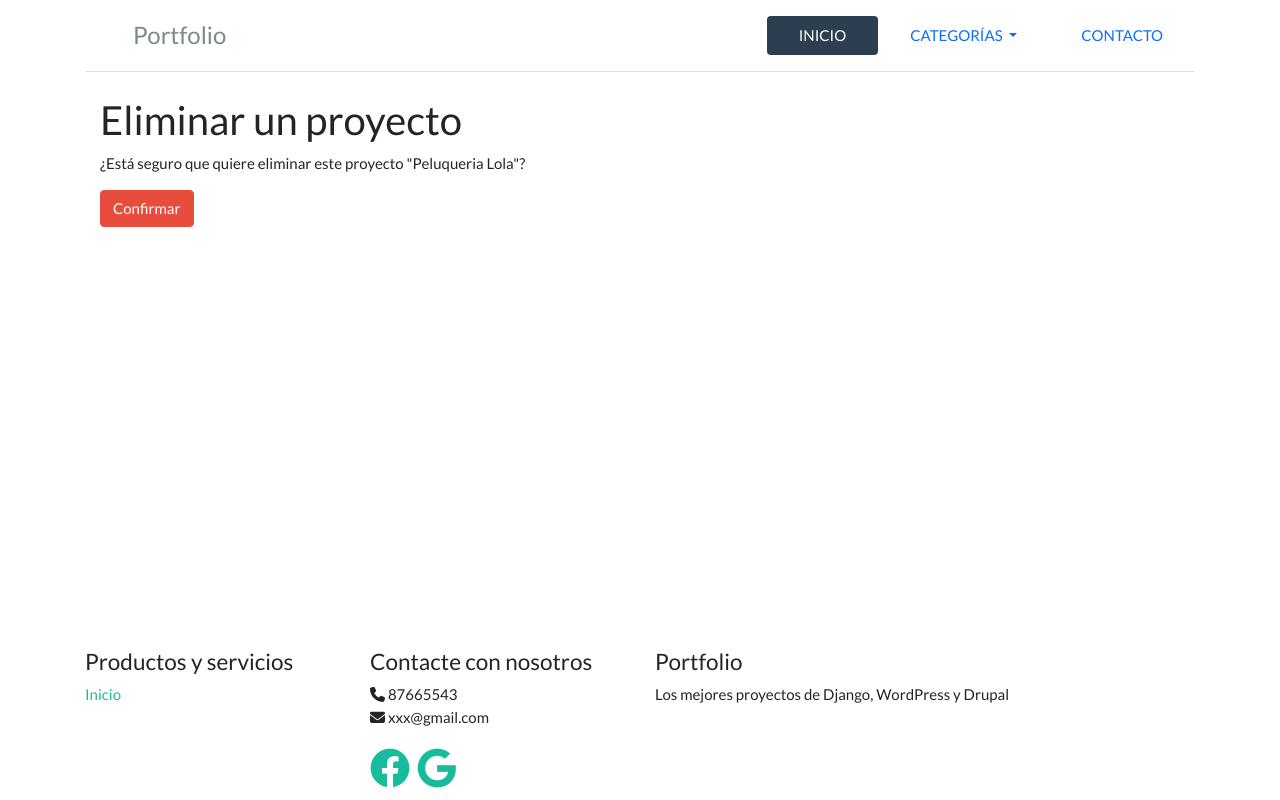
After one commit to AlbertBeto/DEWServidor_Python_Porfolio, a Django app: page /proyecto_delete/1/ in a window 1280 px wide. The commit adds this page. Run offline with Django 4.2, Linux system fonts and the light colour scheme; data comes from the database, SQL or seed files in the repository; both versions use the stored data as it was after the commit; some libraries are stand-ins or nearby versions.

Commit message:
Hasta el 3.4

```diff
--- a/portfolioDjango/portfolioDjango/urls.py
+++ b/portfolioDjango/portfolioDjango/urls.py
@@ -32,6 +32,7 @@ urlpatterns = [
     path('contacto/', views.ContactoView.as_view(), name='contacto'),
     path('proyecto_create/', views.ProyectoCreateView.as_view(), name='proyecto_create'),
     path('proyecto_update/<int:pk>/', views.ProyectoUpdateView.as_view(), name='proyecto_update'),
+    path('proyecto_delete/<int:pk>/', views.ProyectoDeleteView.as_view(), name='proyecto_delete'),
 ]
 if settings.DEBUG:
     urlpatterns += static(settings.MEDIA_URL, document_root=settings.MEDIA_ROOT)
--- a/portfolioDjango/portfolioapp/models.py
+++ b/portfolioDjango/portfolioapp/models.py
@@ -4,6 +4,9 @@ from django.utils.timezone import now
 # Create your models here.
 class Categoria(models.Model):
     nombre = models.CharField(max_length = 256, verbose_name='Nombre', null=False, blank=False)
+
+    def __str__(self):
+       return self.nombre
 
 class Proyecto(models.Model):
     categorias = models.ManyToManyField(Categoria, verbose_name='Categoria', related_name="proyectos")
@@ -12,3 +15,6 @@ class Proyecto(models.Model):
     year = models.IntegerField(verbose_name='Año', null=False, blank=False)
     fecha_creacion = models.DateTimeField(verbose_name='Fecha creación' , default=now)
     imagen = models.ImageField(verbose_name = 'Imagen', null=True, blank=True)
+
+    def __str__(self):
+       return self.titulo
--- a/portfolioDjango/portfolioapp/views.py
+++ b/portfolioDjango/portfolioapp/views.py
@@ -1,5 +1,5 @@
 from django.shortcuts import render # Para FBV
-from django.views.generic import TemplateView, CreateView, UpdateView # Para CBV
+from django.views.generic import TemplateView, CreateView, UpdateView, DeleteView # Para CBV
 from django.shortcuts import get_object_or_404
 from django.urls import reverse_lazy
 
@@ -54,3 +54,7 @@ class ProyectoUpdateView(UpdateView):
     model = Proyecto
     fields = ['titulo', 'descripcion', 'fecha_creacion', 'year', 'categorias', 'imagen']
     success_url = reverse_lazy('home')
+
+class ProyectoDeleteView(DeleteView):
+    model = Proyecto
+    success_url = reverse_lazy('home')
--- /dev/null
+++ b/portfolioDjango/templates/portfolioapp/proyecto_confirm_delete.html
@@ -0,0 +1,11 @@
+{% extends 'portfolio/base.html' %}
+{% block content %}
+<div class="container">
+    <h2>Eliminar un proyecto</h2>
+    <form method="post">{% csrf_token %}
+        <p>¿Está seguro que quiere eliminar este proyecto "{{ object }}"?</p>
+        {{ form }}
+        <input type="submit" value="Confirmar" class="btn btn-danger">
+    </form>
+</div>
+{% endblock %}
--- a/portfolioDjango/templates/portfolioapp/proyecto_form.html
+++ b/portfolioDjango/templates/portfolioapp/proyecto_form.html
@@ -6,5 +6,8 @@
         {{ form.as_p }}
         <input type="submit" value="{{object|yesno:'Actualizar,Crear'}}">>
     </form>
+    {% if object %}
+    <a class="btn btn-danger" href="{% url 'proyecto_delete' object.id %}"> Eliminar </a>
+    {% endif %}
 </div>
 {% endblock %}
```
Also changed, not shown: portfolioDjango/db.sqlite3.
